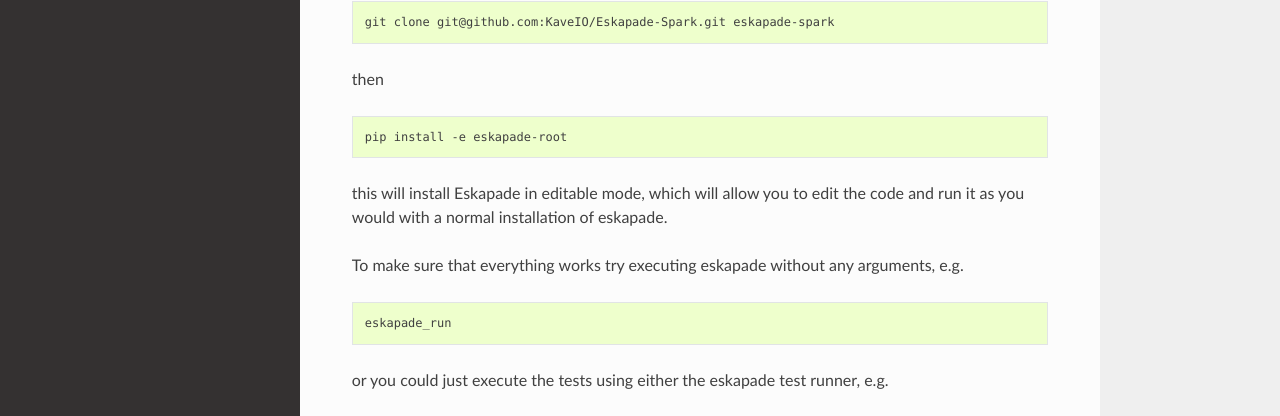
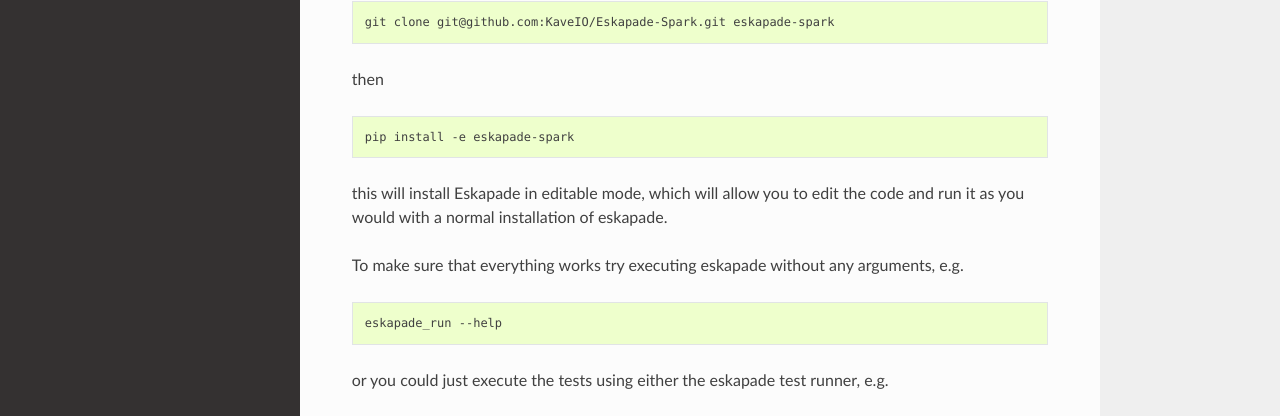
Before and after one commit to KaveIO/Eskapade-Spark, a Sphinx documentation site: the page built from docs/source/developing.rst, in a window 1280 px wide and 1232 px high. Shown: the part 335-751 px from the top of the window. Built offline with Sphinx 7.4.7 and the Read the Docs theme 2.0.0, drawn with Linux system fonts in a browser that asks for light colours; the version number could not be read and is left out.

Commit message:
Doc: removed typo from developing documentation

```diff
--- a/docs/source/developing.rst
+++ b/docs/source/developing.rst
@@ -16,7 +16,7 @@
 
 .. code-block:: bash
 
-  pip install -e eskapade-root
+  pip install -e eskapade-spark
 
 this will install Eskapade in editable mode, which will allow you to edit the code and run it as
 you would with a normal installation of eskapade.
@@ -25,7 +25,7 @@
 
 .. code-block:: bash
 
-  eskapade_run
+  eskapade_run --help
 
 or you could just execute the tests using either the eskapade test runner, e.g.
 
```
